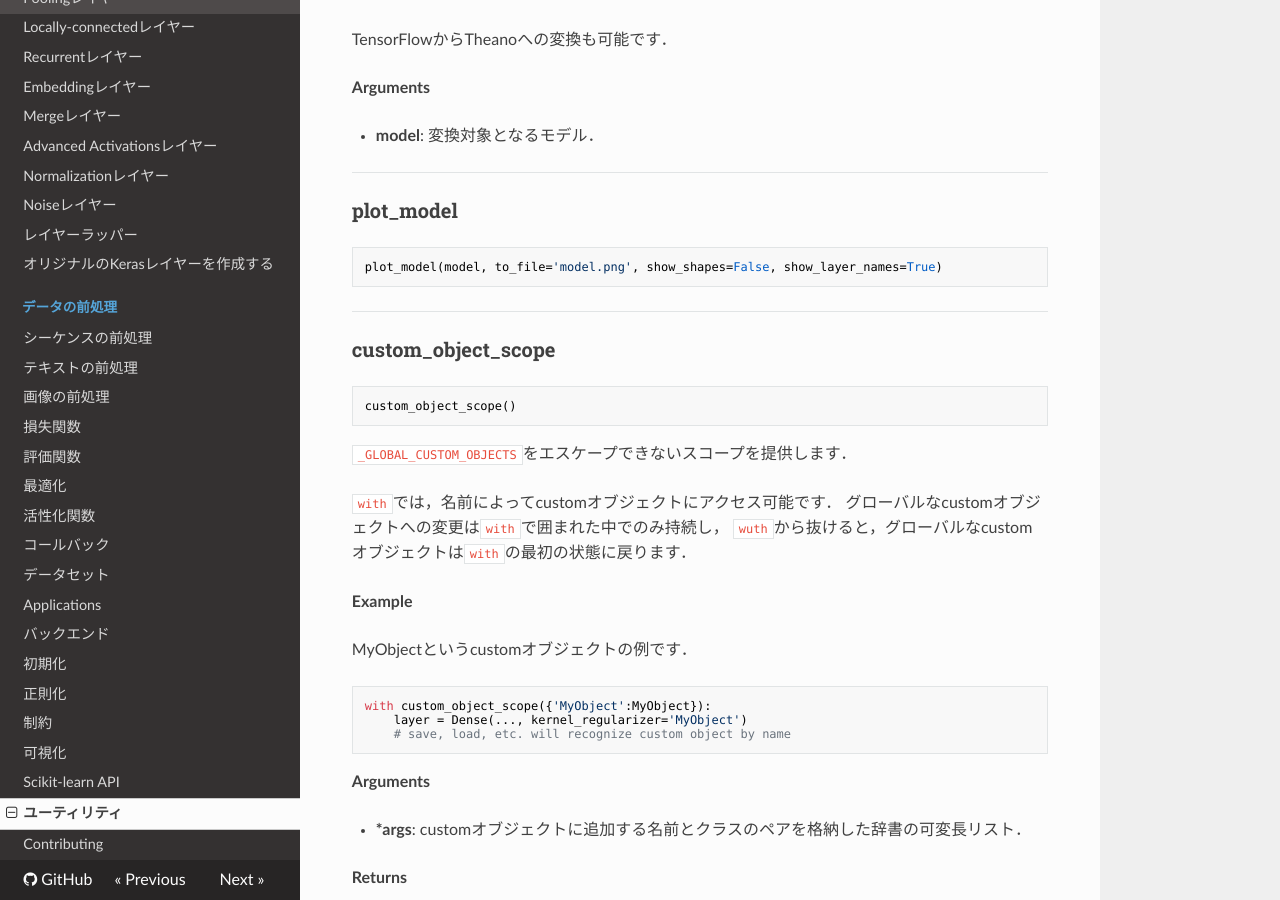
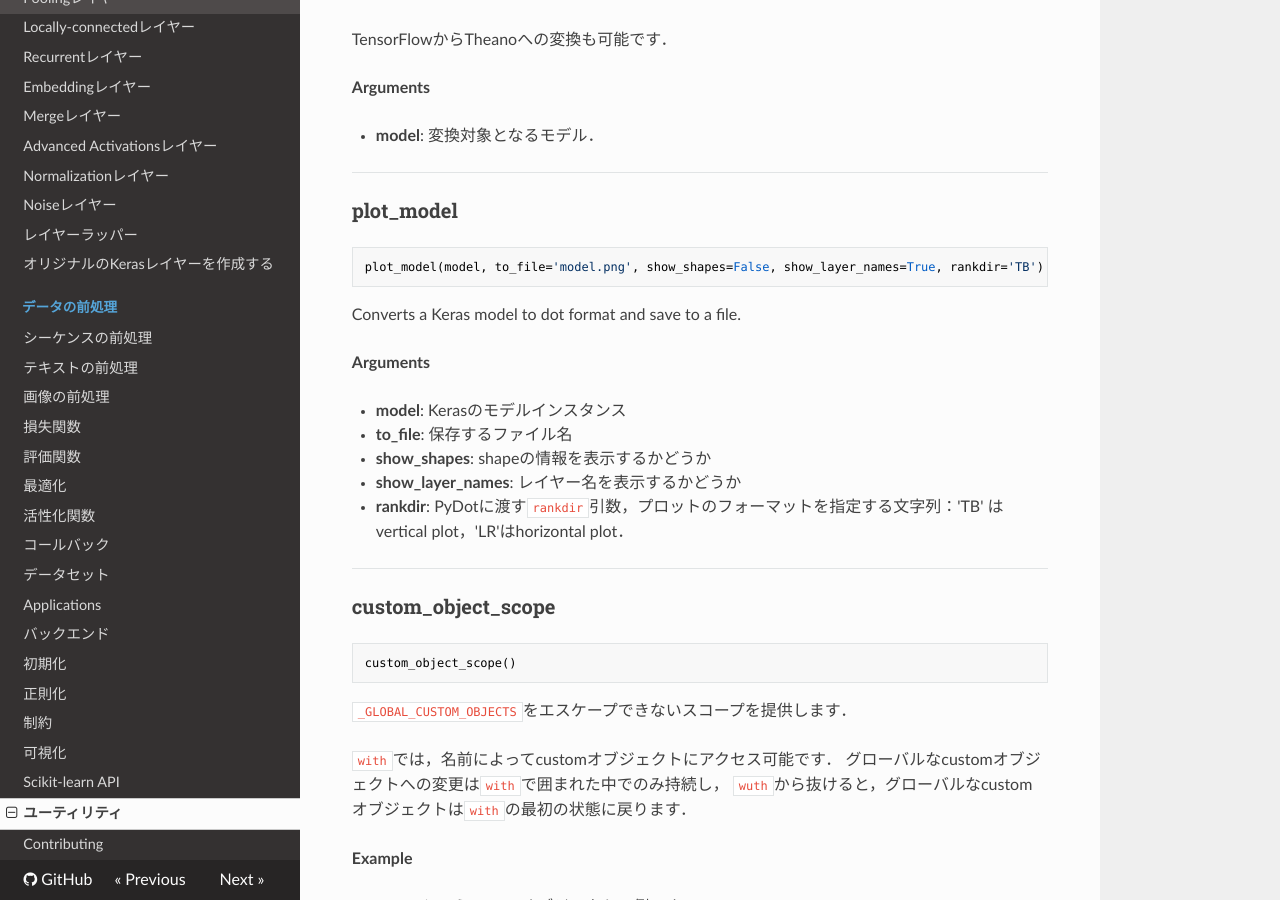
Before and after one commit to keras-team/keras-docs-ja, an MkDocs documentation site: the page built from sources/utils.md, in a window 1280 px wide and 900 px high, scrolled down 2270 px. Built offline with MkDocs 1.6.1, drawn with Linux system fonts in a browser that asks for light colours; nearby versions of some CDN libraries; old or Windows-style settings are respelled for this version of MkDocs; some of the changed text lies outside the part shown.

Commit message:
Update for Keras master

````diff
--- a/sources/utils.md
+++ b/sources/utils.md
@@ -69,7 +69,7 @@ to_categorical(y, num_classes=None)
 __Arguments__
 
 - __y__: 行列に変換されるクラスベクトル (0から`num_classes`までの整数値)
-- __nb_classes__: 総クラス数
+- __num_classes__: 総クラス数
 
 __Returns__
 
@@ -116,8 +116,18 @@ __Arguments__
 ### plot_model
 
 ```python
-plot_model(model, to_file='model.png', show_shapes=False, show_layer_names=True)
+plot_model(model, to_file='model.png', show_shapes=False, show_layer_names=True, rankdir='TB')
 ```
+
+Converts a Keras model to dot format and save to a file.
+
+__Arguments__
+
+- __model__: Kerasのモデルインスタンス
+- __to_file__: 保存するファイル名
+- __show_shapes__: shapeの情報を表示するかどうか
+- __show_layer_names__: レイヤー名を表示するかどうか
+- __rankdir__: PyDotに渡す`rankdir`引数，プロットのフォーマットを指定する文字列：'TB' はvertical plot，'LR'はhorizontal plot．
 
 ---
 
````
Also changed, not shown: sources/getting-started/faq.md (+1 -1 lines), sources/metrics.md (+11 -0 lines), sources/preprocessing/image.md (+7 -5 lines), sources/preprocessing/text.md (+5 -4 lines).
